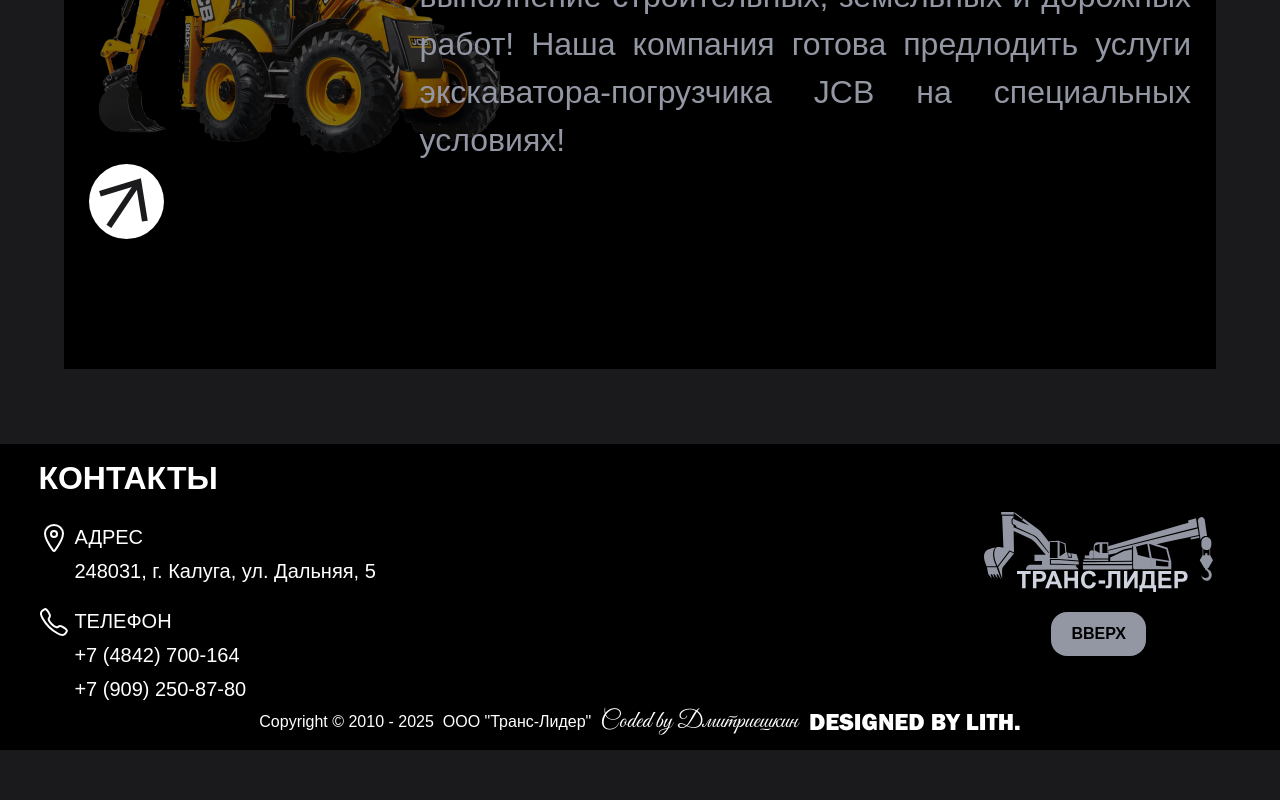
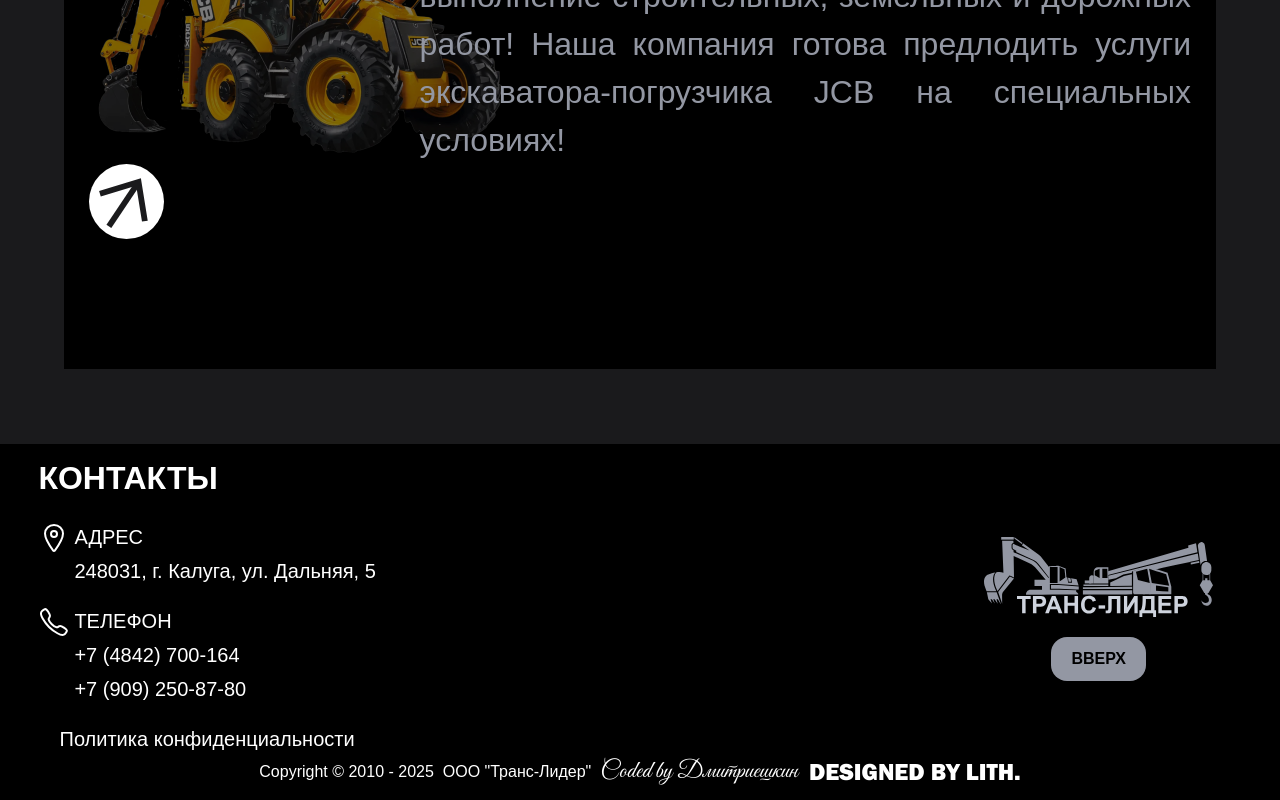
Before and after one commit to Misha468/trans-lider, a React (Vite) app: page / in a window 1280 px wide. Shown: the part 1509-2309 px from the top of the page. Before the commit the page ends 2259 px from the top, so only its background shows below. Built offline with nearby package versions, Linux system fonts and the light colour scheme.

Commit message:
privacy-police add

```diff
--- a/src/components/Layout/Footer/parts/LeftSide.tsx
+++ b/src/components/Layout/Footer/parts/LeftSide.tsx
@@ -1,7 +1,11 @@
 import { IoLocationOutline } from "react-icons/io5";
 import { IoCallOutline } from "react-icons/io5";
 import PhoneNumbersList from "../../../Lists/PhoneNumbersList";
+import Pdf from "../../../../assets/files/privacy-police.pdf";
 export default function LeftSide() {
+  const openPdf = () => {
+    window.open(Pdf, "_blank");
+  };
   return (
     <section className="flex flex-col gap-5">
       <p className="mega-title">КОНТАКТЫ</p>
@@ -23,6 +27,9 @@ export default function LeftSide() {
           ))}
         </ul>
       </div>
+      <button className="privacy" onClick={openPdf}>
+        Политика конфиденциальности
+      </button>
     </section>
   );
 }
--- a/src/components/Styles/consts.css
+++ b/src/components/Styles/consts.css
@@ -368,3 +368,13 @@ a {
 .offer-image {
   filter: opacity(0.5);
 }
+.privacy {
+  text-align: center;
+  font-size: var(--medium);
+  color: var(--white);
+  transition: all 0.3s ease;
+  cursor: pointer;
+}
+.privacy:hover {
+  color: var(--light-gray);
+}
```
Also changed, not shown: 1 other file (tests, documents, lock files or other folders).
